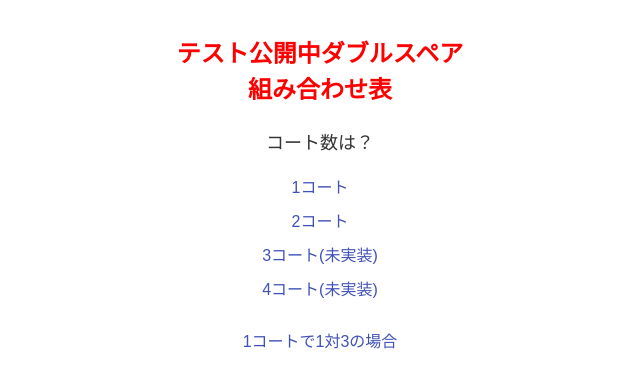
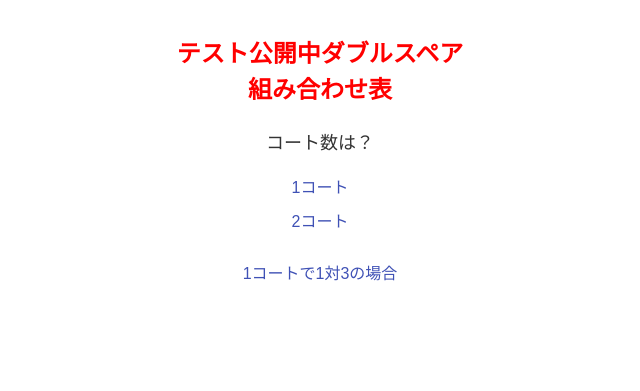
Before and after one commit to ryuzaki3248/Doubles-Matchup, a plain HTML site: page index.html in a window 1280 px wide. Shown: the whole page, without its empty margins (320-960 px from the left). Drawn offline with Linux system fonts and the light colour scheme.

Commit message:
3コートと4コート廃止

```diff
--- a/index.html
+++ b/index.html
@@ -13,8 +13,6 @@
         <ul>
             <li><a href="court1.html">1コート</a></li>
             <li><a href="court2.html">2コート</a></li>
-            <li><a href="court3.html">3コート(未実装)</a></li>
-            <li><a href="court4.html">4コート(未実装)</a></li>
             <br>
             <li><a href="court1_1vs3.html">1コートで1対3の場合</a></li>
         </ul>
```
